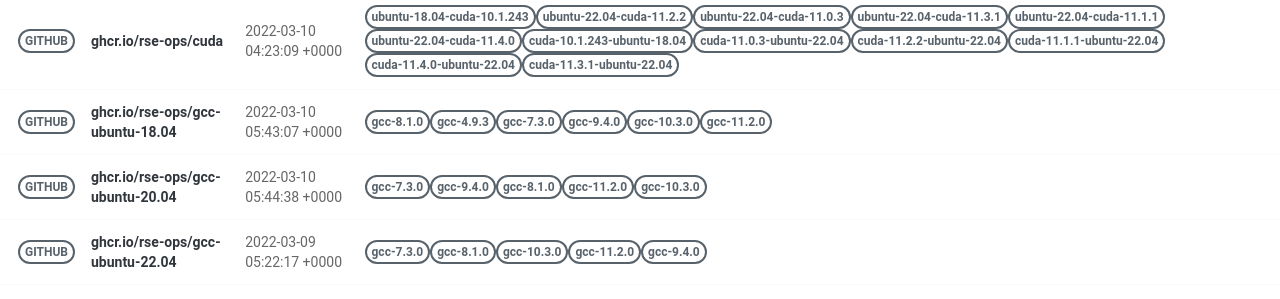
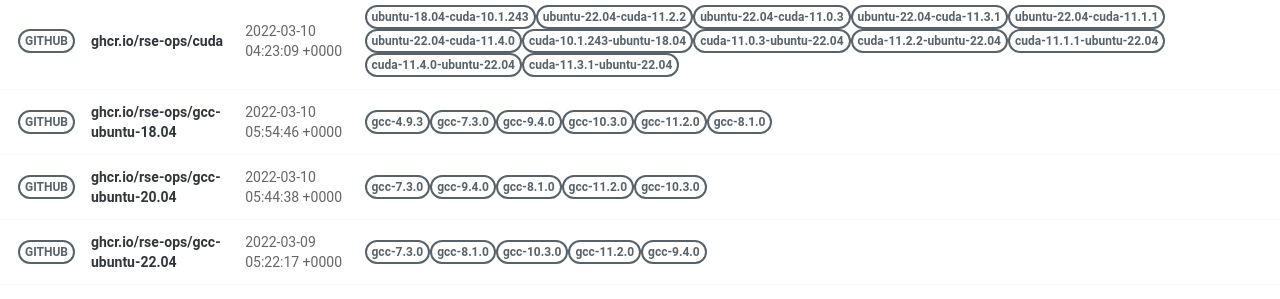
Before and after one commit to rse-ops/docker-images, a Jekyll site: the page built from pages/index.md, in a window 1280 px wide. Shown: the part 502-801 px from the top of the page. Built offline with Jekyll 4.4.1, drawn with Linux system fonts in a browser that asks for light colours; nearby versions of some CDN libraries.

Commit message:
Automated push to update library 2022-03-10

```diff
--- a/_library/ghcr.io-rse-ops-gcc-ubuntu-18.04.md
+++ b/_library/ghcr.io-rse-ops-gcc-ubuntu-18.04.md
@@ -1,14 +1,11 @@
 ---
 layout: container
 name: ghcr.io/rse-ops/gcc-ubuntu-18.04
-updated_at: 2022-03-10 05:43:07.089550
+updated_at: 2022-03-10 05:54:46.629680
 
 
 container_url: https://github.com/orgs/rse-ops/packages/container/package/gcc-ubuntu-18.04
 versions:
- - tag: gcc-8.1.0
-   dockerfile: https://github.com/rse-ops/docker-images/blob/main/ubuntu/gcc/Dockerfile
-   manifest: https://crane.ggcr.dev/manifest/ghcr.io/rse-ops/gcc-ubuntu-18.04:gcc-8.1.0
  - tag: gcc-4.9.3
    dockerfile: https://github.com/rse-ops/docker-images/blob/main/ubuntu/gcc/Dockerfile
    manifest: https://crane.ggcr.dev/manifest/ghcr.io/rse-ops/gcc-ubuntu-18.04:gcc-4.9.3
```
Also changed, not shown: other parts of _library/ghcr.io-rse-ops-gcc-ubuntu-18.04.md (+3 -0 lines).
